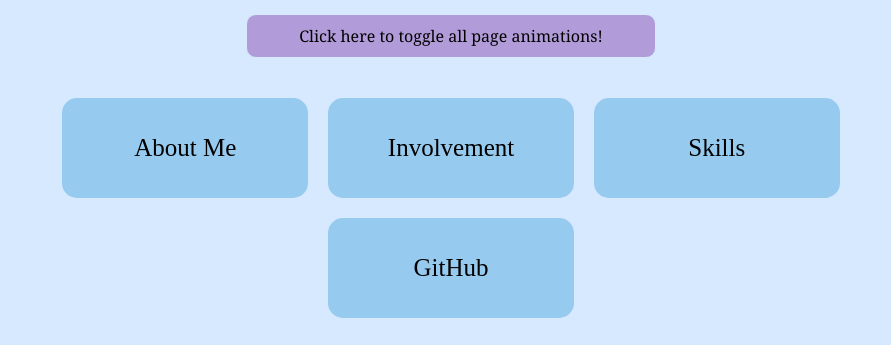
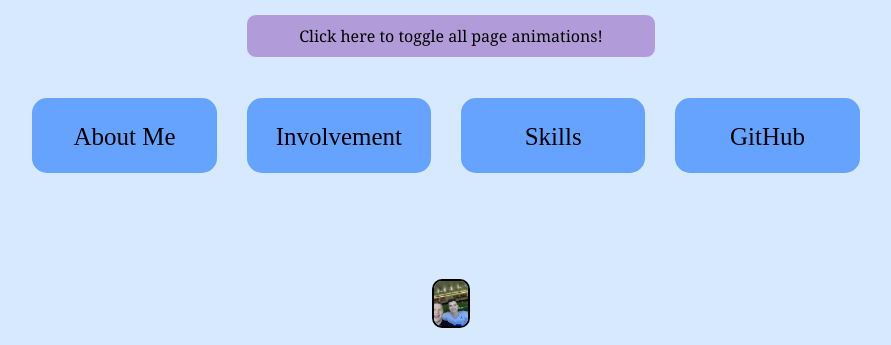
Before and after one commit to ckozlin/ckozlin.github.io, a plain HTML site: page index.html in a window 1280 px wide. Shown: the part 204-549 px from the top of the page, without its empty margins (189-1080 px from the left). Drawn offline with Linux system fonts and the light colour scheme; a web font is replaced by a local one.

Commit message:
aesthetics

```diff
--- a/styles/style.css
+++ b/styles/style.css
@@ -64,7 +64,7 @@
   padding: 25px;
 
   margin: 10px;
-  background-color: #97caef;
+  background-color: #66a3ff;
   border-radius: 15px;
 
   transition: all 0.6s ease;
@@ -131,12 +131,11 @@ ul {
 }
 
 .button:hover {
-  background-color: #7395ae;
-  color: white;
+  background-color: #97caef;
 }
 
 .button:active {
-  background-color: #97caef;
+  background-color: #66a3ff;
 }
 
 .link {
@@ -173,10 +172,11 @@ h1 {
 /* DESKTOP MODE */
 @media only screen and (min-width: 961px) {
   .button {
-    width: 24%;
-    height: 100px;
+    width: 18%;
+    height: 75px;
     align-items: center;
     flex-direction: row;
+    margin-right: 20px;
   }
   .menu-container {
     flex-direction: row;
```
